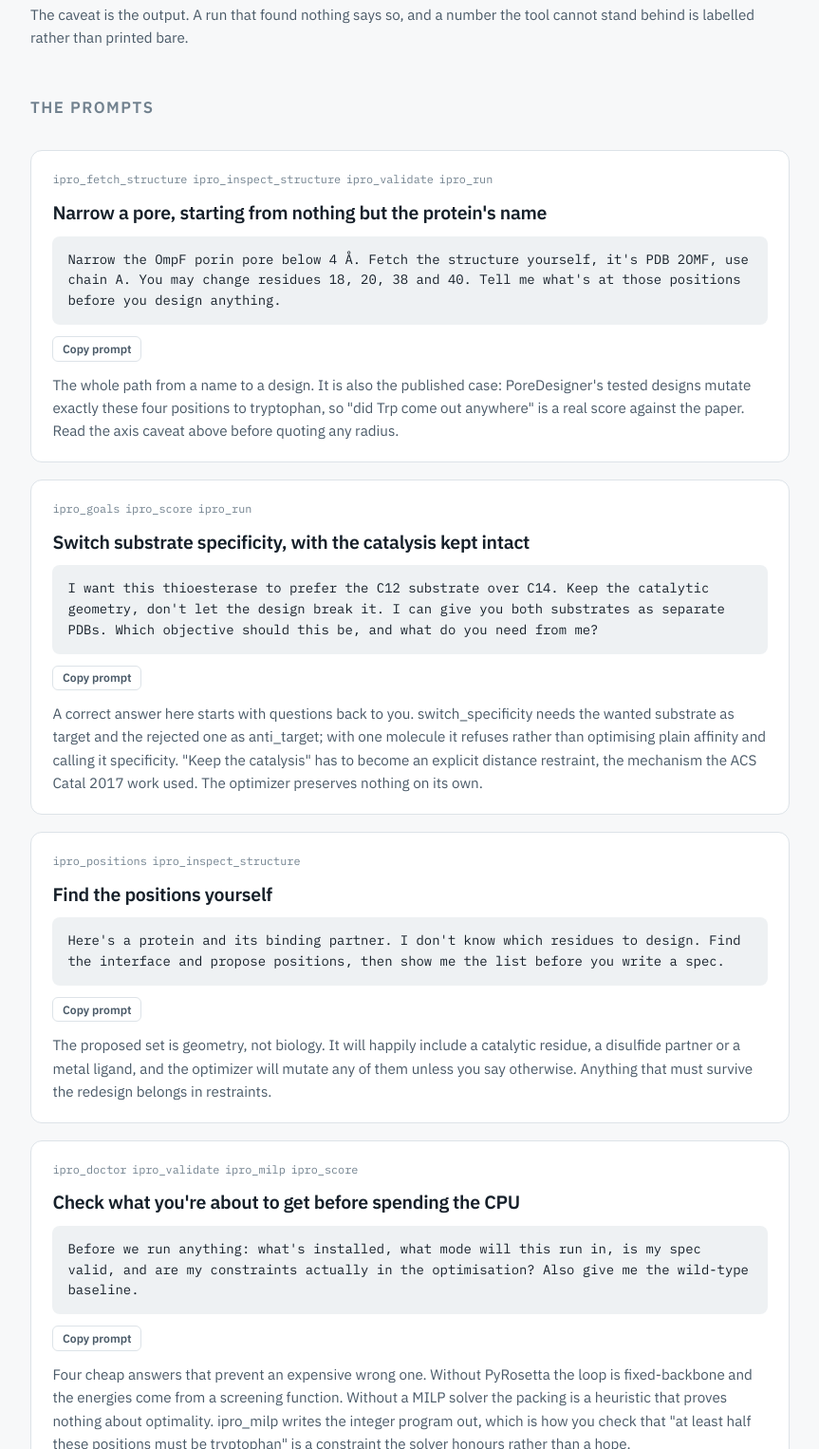
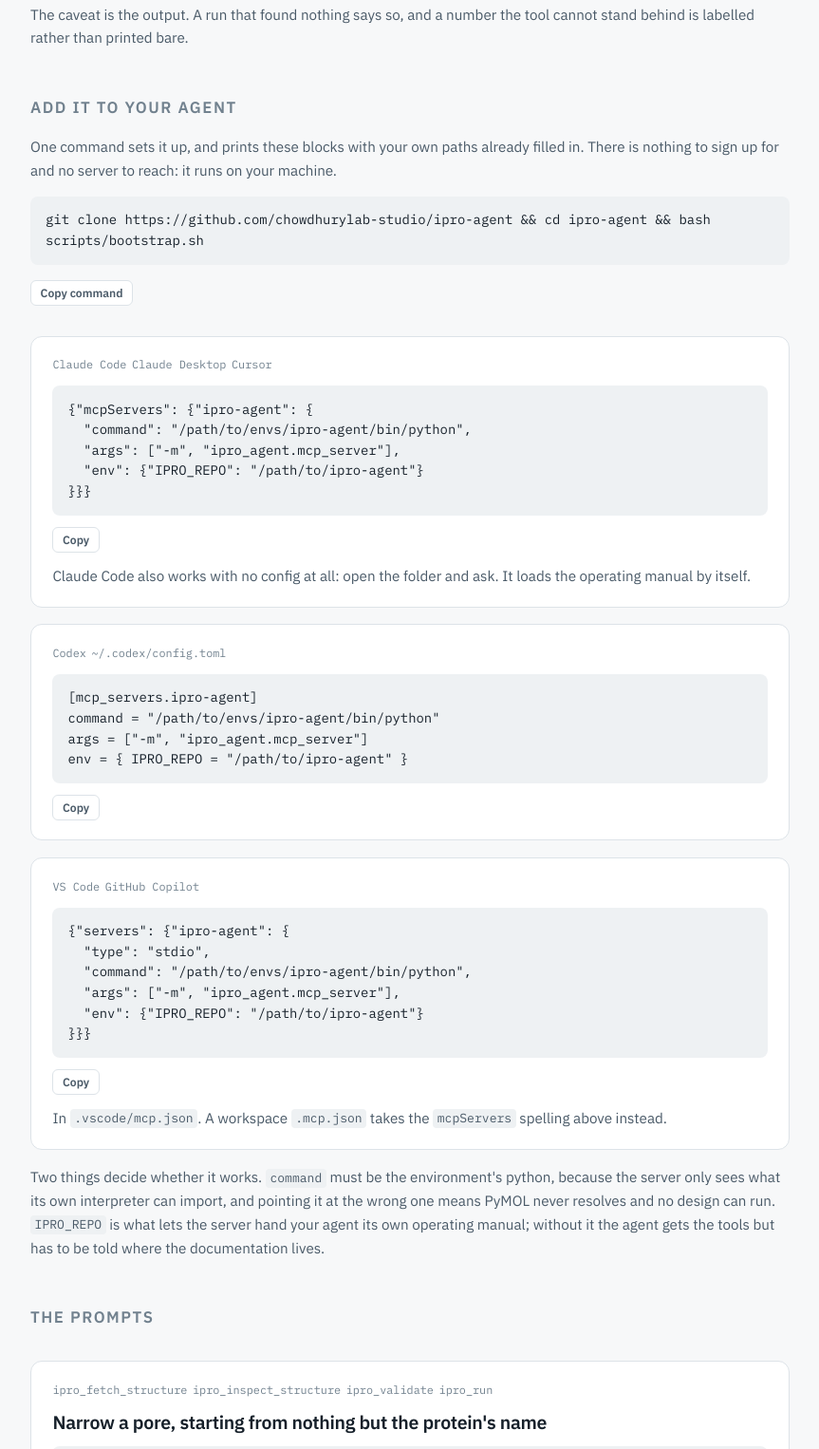
Before and after one commit to chowdhurylab-studio/ipro-agent, a plain HTML site: page docs/index.html in a window 1280 px wide. Shown: the part 1341-2867 px from the top of the page at 95% size, without its empty margins (208-1071 px from the left). Drawn offline with Linux system fonts and the light colour scheme.

Commit message:
an animated conversation, and the config block on the page that answers "how do I add this"
docs/demo-chat.gif replaces the still in README and HANDOFF: each turn fades in
where it belongs, ten seconds, loops. It is built from the page's own chat
screenshot and its reveal points are detected from the blank rows between
bubbles rather than hand-placed, so a re-rendered screenshot re-derives them
and the animation cannot drift from the page it came from. 1.0 MB, 880 px wide.

The page now answers the question it was built for and did not cover: how a
stranger adds this to their agent. One clone-and-bootstrap command, then the
block for each client family, each on a copy button:

  Claude Code / Claude Desktop / Cursor   mcpServers
  Codex                                   [mcp_servers.ipro-agent] in TOML
  VS Code / Copilot                       servers, with type stdio

with the two things that decide whether it works: command has to be the
environment's python, because the server only sees what its own interpreter can
import, and IPRO_REPO is what lets it hand the agent its operating manual.

A test now checks the page carries all three spellings and the bootstrap line,
so "how do I add this" cannot quietly lose its answer, and covers the gif
alongside the png.

209 tests pass.

Co-Authored-By: Claude Opus 5 <noreply@anthropic.com>

```diff
--- a/docs/index.html
+++ b/docs/index.html
@@ -103,6 +103,7 @@
   .copy:hover { color: var(--accent); border-color: var(--accent); }
   .copy:focus-visible { outline: 2px solid var(--accent); outline-offset: 2px; }
   .note { color: var(--ink-soft); font-size: 0.95rem; }
+  .note code, .steps code { font-family: var(--mono); font-size: 0.86em; background: var(--surface-2); padding: 0.1em 0.35em; border-radius: 4px; }
 
   section { margin-block: 3rem 0; display: grid; gap: 1rem; }
   ul.plain { margin: 0; padding-left: 1.15rem; display: grid; gap: 0.5rem; color: var(--ink-soft); }
@@ -161,6 +162,59 @@
       </div>
     </div>
     <p class="note">The caveat is the output. A run that found nothing says so, and a number the tool cannot stand behind is labelled rather than printed bare.</p>
+  </section>
+
+  <section>
+    <h2>Add it to your agent</h2>
+    <p class="note">One command sets it up, and prints these blocks with your own
+    paths already filled in. There is nothing to sign up for and no server to
+    reach: it runs on your machine.</p>
+    <div class="prompt" id="m0">git clone https://github.com/chowdhurylab-studio/ipro-agent &amp;&amp; cd ipro-agent &amp;&amp; bash scripts/bootstrap.sh</div>
+    <button class="copy" data-for="m0">Copy command</button>
+
+    <div class="cards">
+      <article class="card">
+        <p class="eyebrow"><span>Claude Code</span><span>Claude Desktop</span><span>Cursor</span></p>
+        <div class="prompt" id="m1">{"mcpServers": {"ipro-agent": {
+  "command": "/path/to/envs/ipro-agent/bin/python",
+  "args": ["-m", "ipro_agent.mcp_server"],
+  "env": {"IPRO_REPO": "/path/to/ipro-agent"}
+}}}</div>
+        <button class="copy" data-for="m1">Copy</button>
+        <p class="note">Claude Code also works with no config at all: open the
+        folder and ask. It loads the operating manual by itself.</p>
+      </article>
+
+      <article class="card">
+        <p class="eyebrow"><span>Codex</span><span>~/.codex/config.toml</span></p>
+        <div class="prompt" id="m2">[mcp_servers.ipro-agent]
+command = "/path/to/envs/ipro-agent/bin/python"
+args = ["-m", "ipro_agent.mcp_server"]
+env = { IPRO_REPO = "/path/to/ipro-agent" }</div>
+        <button class="copy" data-for="m2">Copy</button>
+      </article>
+
+      <article class="card">
+        <p class="eyebrow"><span>VS Code</span><span>GitHub Copilot</span></p>
+        <div class="prompt" id="m3">{"servers": {"ipro-agent": {
+  "type": "stdio",
+  "command": "/path/to/envs/ipro-agent/bin/python",
+  "args": ["-m", "ipro_agent.mcp_server"],
+  "env": {"IPRO_REPO": "/path/to/ipro-agent"}
+}}}</div>
+        <button class="copy" data-for="m3">Copy</button>
+        <p class="note">In <code>.vscode/mcp.json</code>. A workspace
+        <code>.mcp.json</code> takes the <code>mcpServers</code> spelling above
+        instead.</p>
+      </article>
+    </div>
+
+    <p class="note">Two things decide whether it works. <code>command</code>
+    must be the environment's python, because the server only sees what its own
+    interpreter can import, and pointing it at the wrong one means PyMOL never
+    resolves and no design can run. <code>IPRO_REPO</code> is what lets the
+    server hand your agent its own operating manual; without it the agent gets
+    the tools but has to be told where the documentation lives.</p>
   </section>
 
   <section>
```
Also changed, not shown: docs/demo-chat.gif (added), 3 other files.
